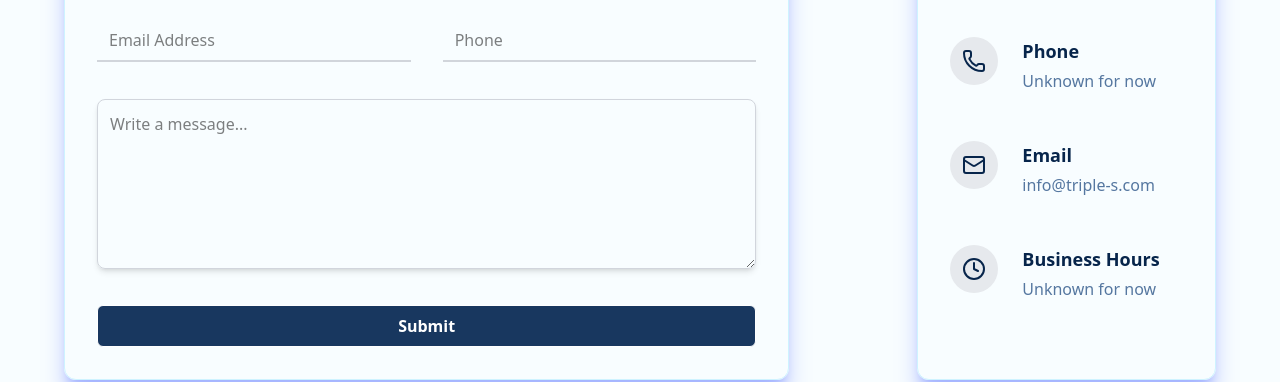
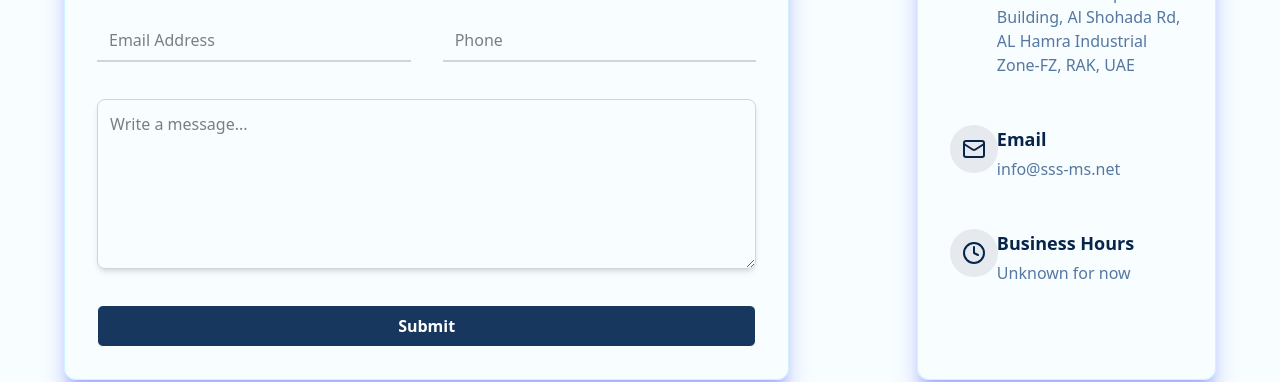
Before and after one commit to faressuliman/triple-s, a React (Vite) app: page /contact in a window 1280 px wide. Shown: the part 640-1022 px from the top of the page. Built offline with nearby package versions, Linux system fonts and the light colour scheme.

Commit message:
Added a map component and lazy loading

```diff
--- /dev/null
+++ b/src/components/ui/Map.tsx
@@ -0,0 +1,9 @@
+const Map = () => {
+  return (
+    <div>
+        <iframe src="https://www.google.com/maps/embed?pb=!1m18!1m12!1m3!1d3596.189919982625!2d55.7862928!3d25.6649983!2m3!1f0!2f0!3f0!3m2!1i1024!2i768!4f13.1!3m3!1m2!1s0x3ef60bee567a253b%3A0x80fd444807765d7!2sRAKEZ%20Compass%20Coworking%20Centre!5e0!3m2!1sen!2seg!4v1755035736089!5m2!1sen!2seg" width="100%" height="450" style={{border: 0}} allowFullScreen loading="lazy" referrerPolicy="no-referrer-when-downgrade"></iframe>
+    </div>
+  )
+}
+
+export default Map
--- a/src/data/index.tsx
+++ b/src/data/index.tsx
@@ -2,7 +2,7 @@ import type { ISlideShow, IServices, ISteps, IGetInTouch } from "../interfaces";
 import boat1 from "../assets/boat-1.jpg"
 import equipment1 from "../assets/equipment-1.jpg"
 import oceanWaves from "../assets/ocean-waves.jpg"
-import { Cog, Palette, Clock, Target, Wrench, Ship, ShieldCheck, MapPin, Phone, Mail } from "lucide-react";
+import { Cog, Palette, Clock, Target, Wrench, Ship, ShieldCheck, MapPin, Mail } from "lucide-react";
 
 export const slideShow: ISlideShow[] = [
     {
@@ -80,19 +80,18 @@ export const GetInTouch: IGetInTouch[] = [
     {
         Icon: MapPin,
         title: "Address",
-        description: "Unknown for now"
-    },
-
-    {
-        Icon: Phone,
-        title: "Phone",
-        description: "Unknown for now"
+        description: (
+            <>
+                FDBC2317 Compass Building, Al Shohada Rd,
+                AL Hamra Industrial Zone-FZ, RAK, UAE
+            </>
+        )
     },
 
     {
         Icon: Mail,
         title: "Email",
-        description: "info@triple-s.com"
+        description: "info@sss-ms.net"
     },
 
     {
--- a/src/pages/About.tsx
+++ b/src/pages/About.tsx
@@ -101,26 +101,32 @@ const About = () => {
           </motion.p>
 
           {/* Icons and Text */}
-          <div className="flex md:flex-row flex-col md:space-x-24 md:space-y-0 space-y-8 mt-12">
-            <div className="flex flex-row space-x-2.5 items-center">
+          <div className="grid grid-cols-1 md:grid-cols-2 gap-8 mt-12">
+            <div className="grid grid-cols-[auto_1fr] items-center gap-4">
               <div className="w-12 h-12 rounded-xl flex items-center justify-center bg-gray-200">
                 <Award className="h-6 w-6 text-[#0A3251]" />
               </div>
-              <div className="">
+              <div>
                 <h3 className="font-semibold text-[#0A3251] mb-1">Industry Recognition</h3>
-                <p className="text-sm text-[#4B6F9B]">Multiple awards for innovation and excellence</p>
+                <p className="text-sm text-[#4B6F9B]">
+                  Multiple awards for innovation and excellence
+                </p>
               </div>
             </div>
-            <div className="flex flex-row space-x-2.5 items-center">
+
+            <div className="grid grid-cols-[auto_1fr] items-center gap-4 mb-5">
               <div className="w-12 h-12 rounded-xl flex items-center justify-center bg-gray-200">
                 <ShieldHalf className="h-6 w-6 text-[#0A3251]" />
               </div>
-              <div className="">
+              <div>
                 <h3 className="font-semibold text-[#0A3251] mb-1">Expert Team</h3>
-                <p className="text-sm text-[#4B6F9B]">World-class professionals driving innovation</p>
+                <p className="text-sm text-[#4B6F9B]">
+                  World-class professionals driving innovation
+                </p>
               </div>
             </div>
           </div>
+
 
         </div>
 
--- a/src/pages/Contact.tsx
+++ b/src/pages/Contact.tsx
@@ -8,10 +8,11 @@ import ErrorMessage from "../components/ui/ErrorMessage"
 import { zodResolver } from "@hookform/resolvers/zod"
 import { contactSchema } from "../validation"
 import Textarea from "../components/ui/TextArea"
+import Map from "../components/ui/Map"
 
 
 const Contact = () => {
-  {/* useForm */}
+  {/* useForm */ }
   const {
     register,
     handleSubmit,
@@ -20,14 +21,14 @@ const Contact = () => {
 
   const onSubmit: SubmitHandler<IFormInput> = (data) => console.log(data)
 
-  {/* RENDER - GET IN TOUCH */}
+  {/* RENDER - GET IN TOUCH */ }
   const renderGetInTouch = GetInTouch.map(({ Icon, title, description }, index) => (
-    <div key={index} className="flex flex-col justify-between gap-8">
-      <div className="flex items-start space-x-6">
-        <div className="w-12 h-12 rounded-full bg-[#E6E9ED] flex items-center justify-center">
-          <Icon className="h-6 w-6 text-[#07254B]" />
+    <div key={index} className="flex flex-col justify-between gap-10">
+      <div className="grid grid-cols-5">
+        <div className="w-12 h-12 px-3 py-3 rounded-full bg-[#E6E9ED] col-span-1">
+          <Icon className=" text-[#07254B]" />
         </div>
-        <div>
+        <div className="col-span-4">
           <h3 className="text-lg font-semibold text-[#07254B] mb-1">{title}</h3>
           <p className="text-[#5577A0] text-wrap">{description}</p>
         </div>
@@ -69,7 +70,7 @@ const Contact = () => {
       {/*Main Content Section*/}
       <section className="relative z-10 bg-[#F8FDFF]">
         {/* Contact Form */}
-        <div className="container mx-auto grid lg:grid-cols-3 grid-cols-1 pt-24 pb-24 lg:px-16 px-8 lg:gap-32 gap-8">
+        <div className="container mx-auto grid lg:grid-cols-3 grid-cols-1 pt-24 pb-24 lg:px-16 px-8 lg:gap-32 gap-24">
           <div className="md:col-span-2 rounded-xl shadow-xl shadow-indigo-300 border border-[#CEF3FF] p-8">
             <h2 className="text-3xl font-bold text-[#07254B] mb-8">Send us a message!</h2>
             <form onSubmit={(handleSubmit(onSubmit))} className="space-y-8">
@@ -94,7 +95,7 @@ const Contact = () => {
                 </div>
               </div>
               <div className="grid grid-cols-1">
-              <Textarea placeholder="Write a message..." {...register("message")}/>
+                <Textarea placeholder="Write a message..." {...register("message")} />
                 <ErrorMessage msg={errors?.message?.message} />
               </div>
               <div className="grid grid-cols-1 gap-8">
@@ -104,12 +105,19 @@ const Contact = () => {
           </div>
           {/* Get In Touch */}
           <div className="rounded-xl shadow-xl shadow-indigo-300 border border-[#CEF3FF] p-8">
-          <h1 className="text-center text-3xl mb-6 font-bold text-[#07254B]">Get In Touch</h1>
+            <h1 className="text-center text-3xl mb-10 font-bold text-[#07254B]">Get In Touch</h1>
             <div className="flex flex-col justify-between gap-12">
               {renderGetInTouch}
             </div>
           </div>
         </div>
+        {/* Map */}
+        <div className="container mx-auto lg:px-16 px-8 mb-24">
+          <div className="rounded-xl shadow-xl shadow-indigo-300 border-4 border-[#5a92b3] overflow-hidden">
+            <Map />
+          </div>
+        </div>
+
       </section>
     </div>
   )
--- a/src/router/index.tsx
+++ b/src/router/index.tsx
@@ -3,21 +3,42 @@ import {
     createRoutesFromElements,
     Route,
 } from "react-router-dom";
+
+import { Suspense, lazy } from "react";
 import Layout from "../components/Layout";
-import Home from "../pages";
-import About from "../pages/About";
-import Contact from "../pages/Contact";
-import NotFound from "../pages/NotFound";
+import Loading from "../components/ui/Loading";
+
+
+const Home = lazy(() => import("../pages"));
+const About = lazy(() => import("../pages/About"));
+const Contact = lazy(() => import("../pages/Contact"));
+const NotFound = lazy(() => import("../pages/NotFound"));
 
 const router = createBrowserRouter(
     createRoutesFromElements(
         <>
             <Route path="/" element={<Layout />}>
-                <Route index element={<Home />} />
-                <Route path="about" element={<About />} />
-                <Route path="contact" element={<Contact />} />
+                <Route index element={
+                    <Suspense fallback={<Loading />}>
+                        <Home />
+                    </Suspense>
+                } />
+                <Route path="about" element={
+                    <Suspense fallback={<Loading />}>
+                        <About />
+                    </Suspense>
+                } />
+                <Route path="contact" element={
+                    <Suspense fallback={<Loading />}>
+                        <Contact />
+                    </Suspense>
+                } />
             </Route>
-            <Route path="*" element={<NotFound />} />
+            <Route path="*" element={
+                <Suspense fallback={<Loading />}>
+                    <NotFound />
+                </Suspense>
+            } />
         </>
     )
 );
--- a/src/validation/index.ts
+++ b/src/validation/index.ts
@@ -1,8 +1,8 @@
 import * as z from "zod";
 
 export const contactSchema = z.object({
-    full_name: z.string({message: "Name cannot contain numbers"}).min(2, { message: "Name cannot be left empty" }),
-    company_name: z.string({message: "Name cannot contain numbers"}).min(2, { message: "Name cannot be left empty" }),
+    full_name: z.string().min(2, { message: "Name cannot be left empty" }),
+    company_name: z.string().min(2, { message: "Name cannot be left empty" }),
     email: z.string().email(),
     phone: z.string().regex(/^\+?\d{7,15}$/, { message: "Invalid phone number format" }),
     message: z.string().min(1, { message: "Message cannot be left empty"}).max(500, { message: "Message cannot exceed 500 characters" }),
```
Lines whose indentation alone changed are shown as unchanged.
